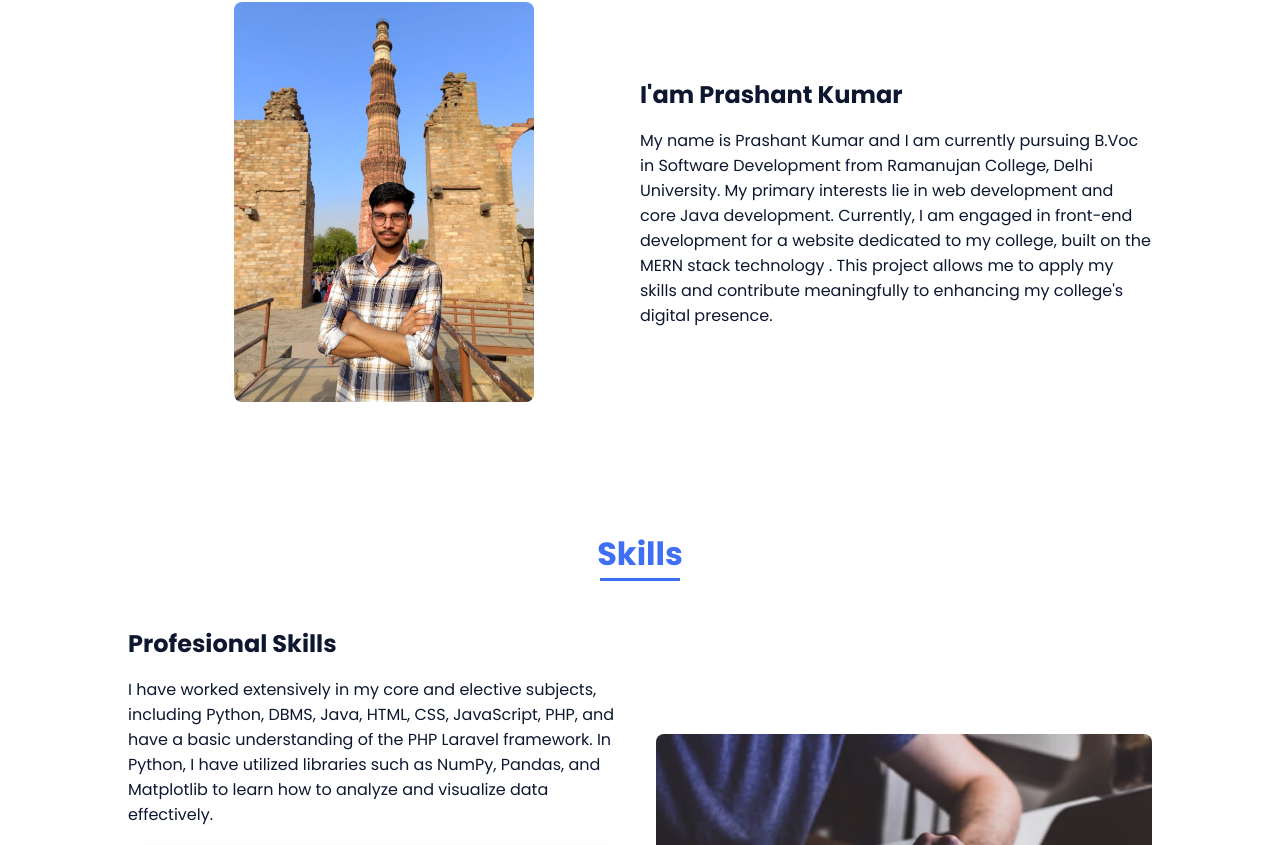
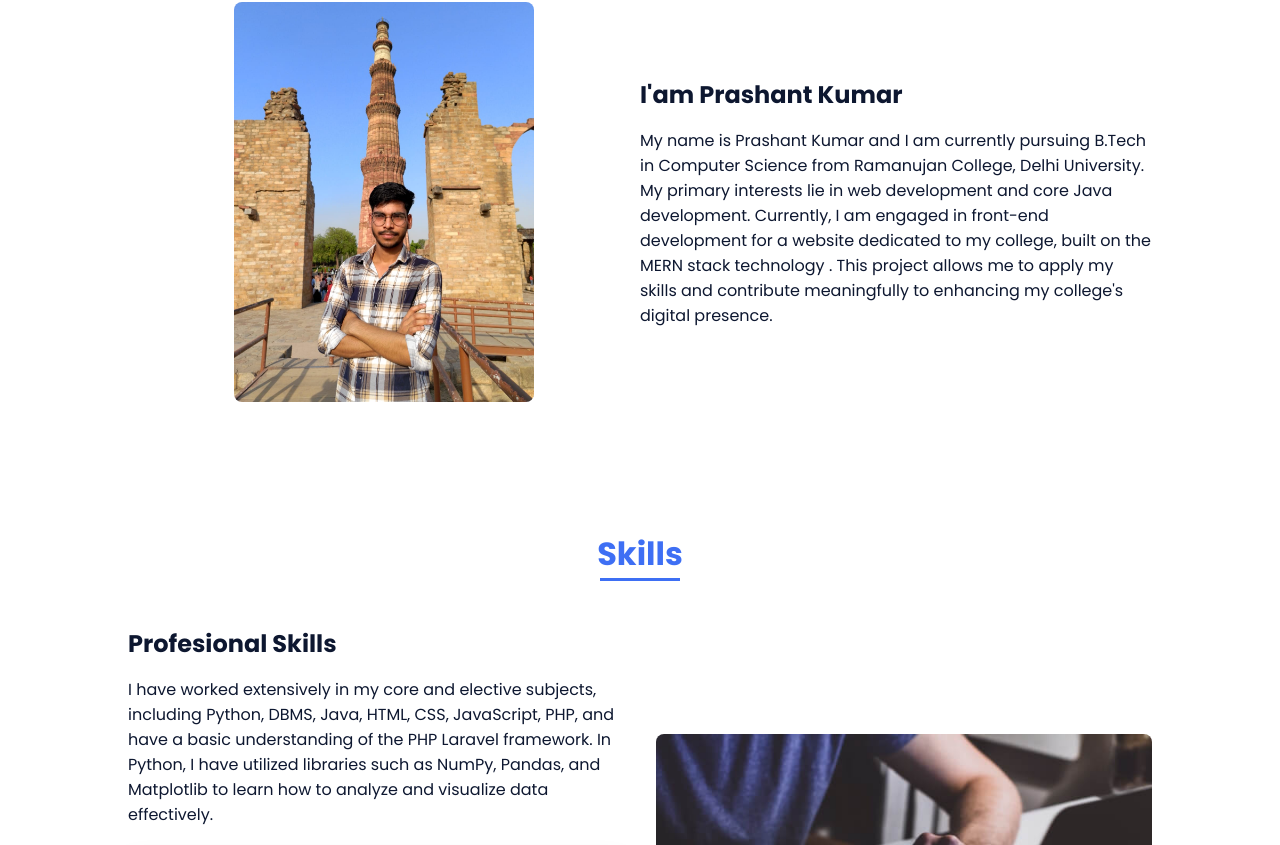
Before and after one commit to pra8953/Portfolio_prashant, a plain HTML site: page index.html in a window 1280 px wide. Shown: the part 897-1742 px from the top of the page. Drawn offline with nearby package versions, Linux system fonts and the light colour scheme.

Commit message:
Update index.html
Main course ko bdla hu

```diff
--- a/index.html
+++ b/index.html
@@ -77,7 +77,7 @@
 
                     <div>
                         <h2 class="about__subtitle">I'am Prashant Kumar</h2>
-                        <p class="about__text">My name is Prashant Kumar and I am currently pursuing  B.Voc in Software Development from Ramanujan College, Delhi University. My primary interests lie in web development and core Java development. Currently, I am engaged in front-end development for a website dedicated to my college, built on the MERN  stack technology . This project allows me to apply my skills and contribute meaningfully to enhancing my college's digital presence.</p>
+                        <p class="about__text">My name is Prashant Kumar and I am currently pursuing  B.Tech in Computer Science from Ramanujan College, Delhi University. My primary interests lie in web development and core Java development. Currently, I am engaged in front-end development for a website dedicated to my college, built on the MERN  stack technology . This project allows me to apply my skills and contribute meaningfully to enhancing my college's digital presence.</p>
                     </div>
                 </div>
             </section>
```
